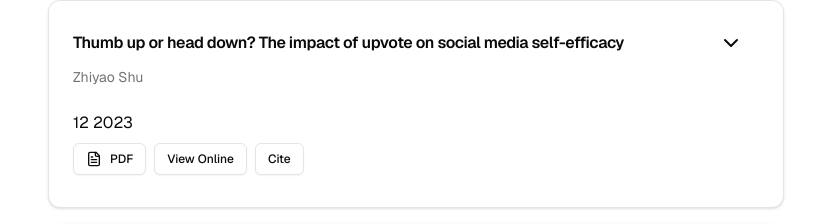
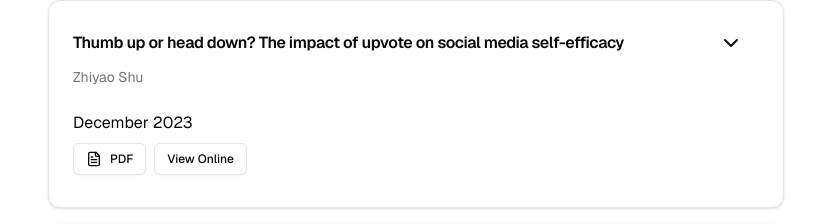
Before and after one commit to ZhiyaoShu/ZhiyaoShu.github.io, a Next.js app in the folder my-portfolio/: page /research in a window 1280 px wide. Both pictures are taken after a click on the tab "Publications". Shown: the part 488-712 px from the top of the page, without its empty margins (224-1039 px from the left). Built offline with nearby package versions, Linux system fonts and the light colour scheme.

Commit message:
Refactor project filtering and add default description for projects

```diff
--- a/my-portfolio/app/research/page.tsx
+++ b/my-portfolio/app/research/page.tsx
@@ -79,6 +79,7 @@ const Projects: React.FC = () => {
     null
   );
   const [sortOrder, setSortOrder] = useState<"asc" | "desc">("desc");
+
   const [sortedPublications, setSortedPublications] = useState(
     resumeData.publication
   );
@@ -133,7 +134,6 @@ const Projects: React.FC = () => {
     }
   };
 
-
   const copyToClipboard = (text: string) => {
     navigator.clipboard
       .writeText(text)
@@ -151,6 +151,21 @@ const Projects: React.FC = () => {
         });
       });
   };
+
+  const monthNames = [
+    "January",
+    "February",
+    "March",
+    "April",
+    "May",
+    "June",
+    "July",
+    "August",
+    "September",
+    "October",
+    "November",
+    "December",
+  ];
 
   return (
     <div className="container mx-auto p-4 items-center justify-center">
@@ -248,10 +263,13 @@ const Projects: React.FC = () => {
                 <CardDescription>{pub.authors}</CardDescription>
               </CardHeader>
               <CardContent>
+                {/* Convert month number to month name */}
                 <p className="mb-2">
-                  {pub.month} {pub.year}
+                  {pub.month ? monthNames[pub.month - 1] : "Unknown month"}{" "}
+                  {pub.year}
                 </p>
                 <div className="flex gap-2 mb-2">
+                  {pub.pdf && (
                     <Button variant="outline" size="sm" asChild>
                       <a
                         href={`/pdfs/${pub.pdf}`}
@@ -262,6 +280,7 @@ const Projects: React.FC = () => {
                         PDF
                       </a>
                     </Button>
+                  )}
                   {pub.url && (
                     <Button variant="outline" size="sm" asChild>
                       <a
@@ -273,45 +292,12 @@ const Projects: React.FC = () => {
                       </a>
                     </Button>
                   )}
-                  <DropdownMenu>
-                    <DropdownMenuTrigger asChild>
-                      <Button variant="outline" size="sm">
-                        Cite
-                      </Button>
-                    </DropdownMenuTrigger>
-                    <DropdownMenuContent>
-                      <DropdownMenuItem
-                        className="cursor-pointer"
-                        onClick={() =>
-                          copyToClipboard(formatCitation(pub, "APA"))
-                        }
-                      >
-                        APA
-                      </DropdownMenuItem>
-                      <DropdownMenuItem
-                        className="cursor-pointer"
-                        onClick={() =>
-                          copyToClipboard(formatCitation(pub, "MLA"))
-                        }
-                      >
-                        MLA
-                      </DropdownMenuItem>
-                      <DropdownMenuItem
-                        className="cursor-pointer"
-                        onClick={() =>
-                          copyToClipboard(formatCitation(pub, "BibTeX"))
-                        }
-                      >
-                        BibTeX
-                      </DropdownMenuItem>
-                    </DropdownMenuContent>
-                  </DropdownMenu>
                 </div>
                 {expandedPublication === pub.id && (
                   <div className="mt-4">
                     <h4 className="font-semibold mb-2">Abstract</h4>
                     <p className="text-sm text-muted-foreground">
-                      {pub.abstract}
+                      {pub.abstract || "No abstract available"}
                     </p>
                   </div>
                 )}
```
Lines whose indentation alone changed are shown as unchanged.
